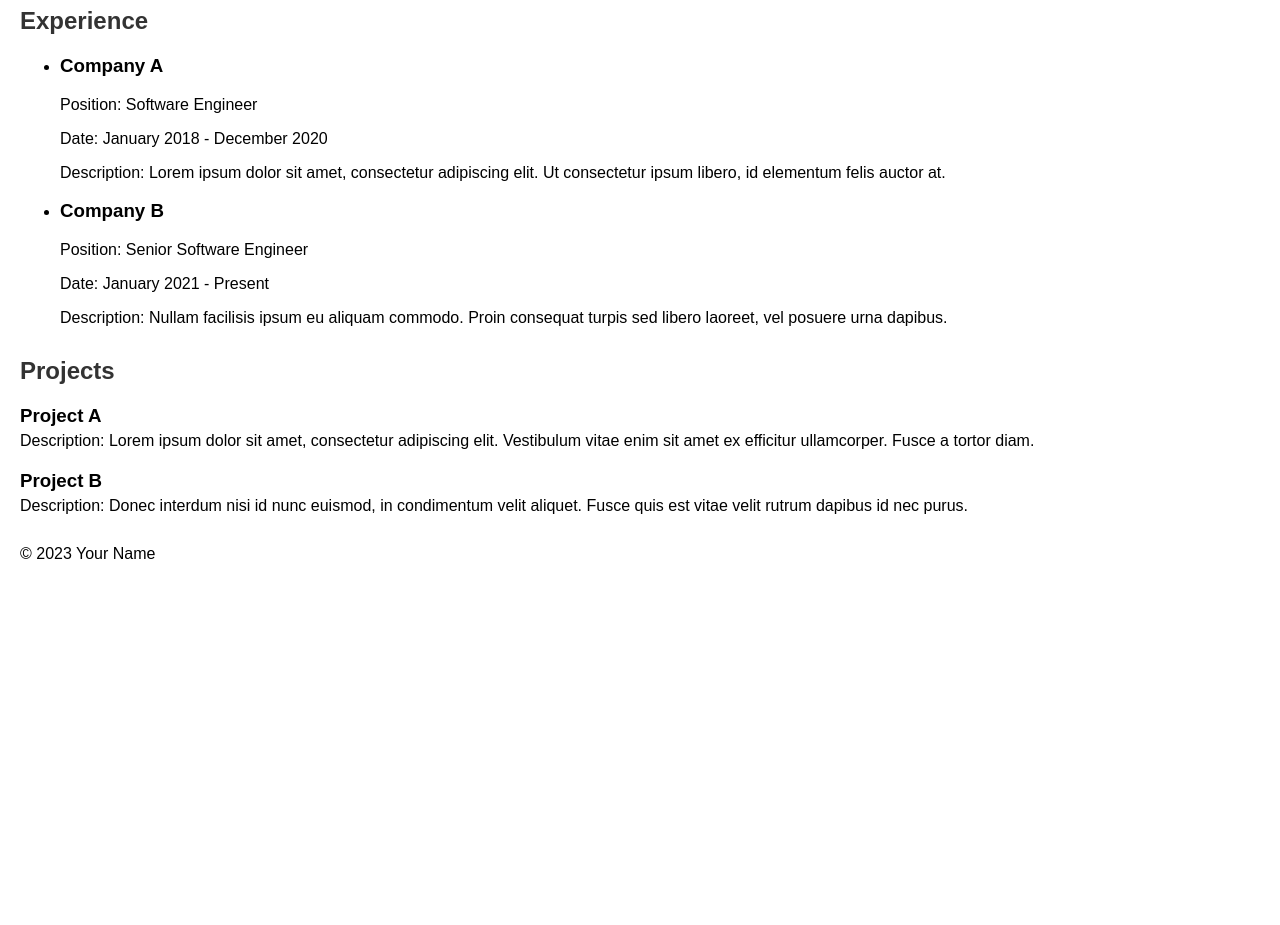
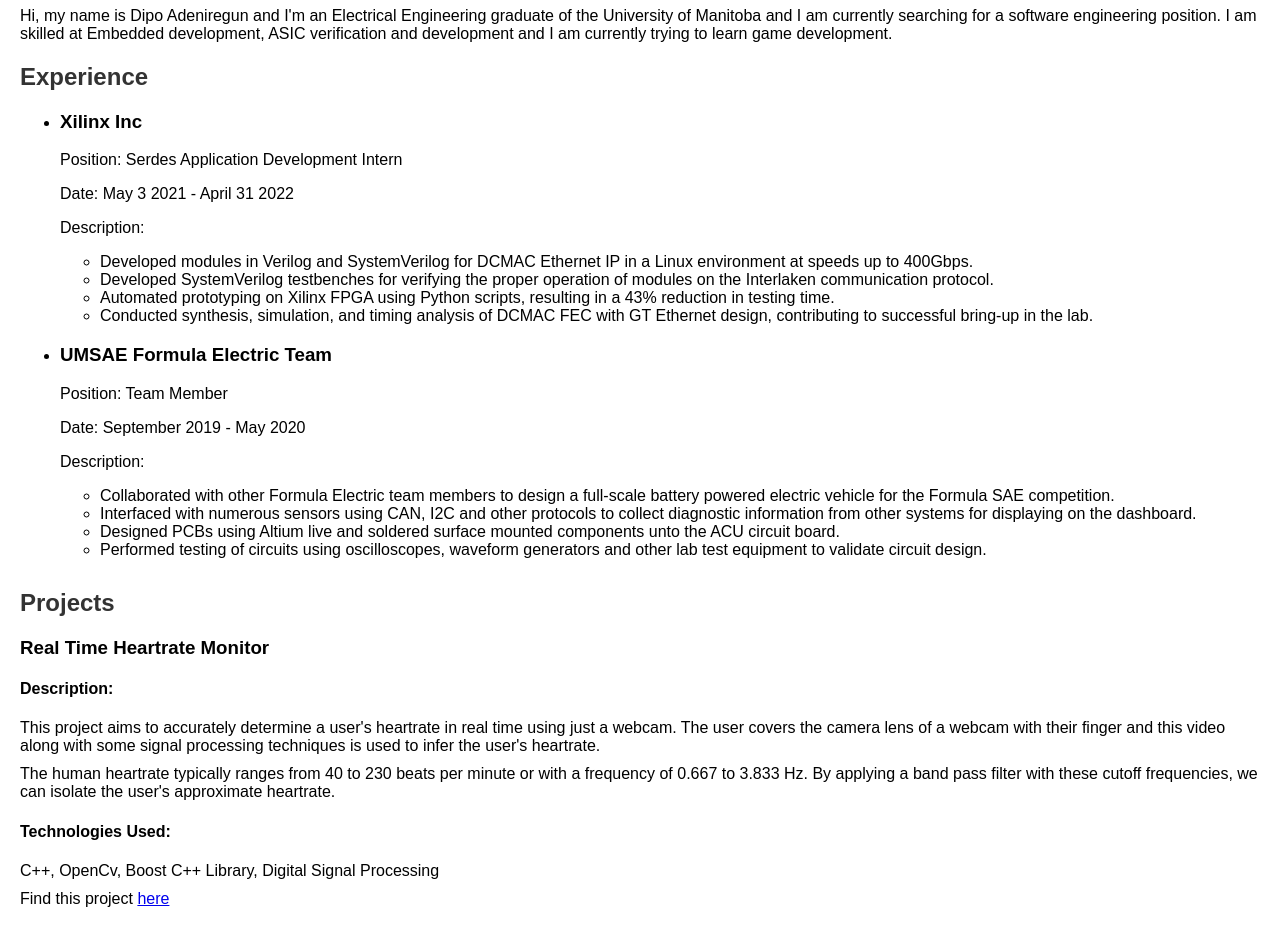
Before and after one commit to dipoAdeniregun/dipoAdeniregun.github.io, a plain HTML site: page index.html in a window 1280 px wide. Shown: the part 93-1018 px from the top of the page. Before the commit the page ends 800 px from the top, so only its background shows below. Drawn offline with Linux system fonts and the light colour scheme.

Commit message:
Update index.html

```diff
--- a/index.html
+++ b/index.html
@@ -1,7 +1,7 @@
 <!DOCTYPE html>
 <html>
 <head>
-    <title>Software Engineer Portfolio</title>
+    <title>Dipo Adeniregun's Portfolio</title>
     <style>
         body {
             font-family: Arial, sans-serif;
@@ -33,23 +33,38 @@
 </head>
 <body>
     <header>
-        <h1>Software Engineer Portfolio</h1>
+        <h1>Dipo Adeniregun's Portfolio</h1>
+        <p>Hi, my name is Dipo Adeniregun and I'm an Electrical Engineering graduate of the University of Manitoba and I am currently searching for a software engineering position. I am
+            skilled at Embedded development, ASIC verification and development and I am currently trying to learn game development.
+        </p>
     </header>
 
     <section class="section">
         <h2>Experience</h2>
         <ul>
             <li>
-                <h3>Company A</h3>
-                <p>Position: Software Engineer</p>
-                <p>Date: January 2018 - December 2020</p>
-                <p>Description: Lorem ipsum dolor sit amet, consectetur adipiscing elit. Ut consectetur ipsum libero, id elementum felis auctor at.</p>
+                <h3>Xilinx Inc</h3>
+                <p>Position: Serdes Application Development Intern</p>
+                <p>Date: May 3 2021 - April 31 2022</p>
+                <p>Description:</p>
+                <ul>
+                    <li>Developed modules in Verilog and SystemVerilog for DCMAC Ethernet IP in a Linux environment at speeds up to 400Gbps.</li>
+                    <li>Developed SystemVerilog testbenches for verifying the proper operation of modules on the Interlaken communication protocol.</li>
+                    <li>Automated prototyping on Xilinx FPGA using Python scripts, resulting in a 43% reduction in testing time.</li>
+                    <li>Conducted synthesis, simulation, and timing analysis of DCMAC FEC with GT Ethernet design, contributing to successful bring-up in the lab.</li>
+                </ul>
             </li>
             <li>
-                <h3>Company B</h3>
-                <p>Position: Senior Software Engineer</p>
-                <p>Date: January 2021 - Present</p>
-                <p>Description: Nullam facilisis ipsum eu aliquam commodo. Proin consequat turpis sed libero laoreet, vel posuere urna dapibus.</p>
+                <h3>UMSAE Formula Electric Team</h3>
+                <p>Position: Team Member</p>
+                <p>Date: September 2019 - May 2020</p>
+                <p>Description:</p>
+                <ul>
+                    <li>Collaborated with other Formula Electric team members to design a full-scale battery powered electric vehicle for the Formula SAE competition.</li>
+                    <li>Interfaced with numerous sensors using CAN, I2C and other protocols to collect diagnostic information from other systems for displaying on the dashboard.</li>
+                    <li>Designed PCBs using Altium live and soldered surface mounted components unto the ACU circuit board.</li>
+                    <li>Performed testing of circuits using oscilloscopes, waveform generators and other lab test equipment to validate circuit design.</li>
+                </ul>
             </li>
         </ul>
     </section>
@@ -57,17 +72,30 @@
     <section class="section">
         <h2>Projects</h2>
         <div class="project">
-            <h3>Project A</h3>
-            <p>Description: Lorem ipsum dolor sit amet, consectetur adipiscing elit. Vestibulum vitae enim sit amet ex efficitur ullamcorper. Fusce a tortor diam.</p>
+            <h3>Real Time Heartrate Monitor</h3>
+            <h4>Description:</h4>
+            <p>This project aims to accurately determine a user's heartrate in real time using just a webcam. The user covers the camera lens of a webcam with their finger and this video
+                along with some signal processing techniques is used to infer the user's heartrate.
+            </p>
+            <p>The human heartrate typically ranges from 40 to 230 beats per minute or with a frequency of 0.667 to 3.833 Hz. By applying a band pass filter with
+                these cutoff frequencies, we can isolate the user's approximate heartrate.
+            </p>
+            <h4>Technologies Used:</h4>
+            <p>C++, OpenCv, Boost C++ Library, Digital Signal Processing</p>
+            <p>Find this project <a href="https://github.com/dipoAdeniregun/Heartrate_Monitor">here</a></p>
         </div>
         <div class="project">
-            <h3>Project B</h3>
-            <p>Description: Donec interdum nisi id nunc euismod, in condimentum velit aliquet. Fusce quis est vitae velit rutrum dapibus id nec purus.</p>
+            <h3>Spotify Playlist Importer</h3>
+            <h4>Description: </h4>
+            <p>This project aims to give users the ability to import all their liked songs, playlists, albums and artists from Spotify to Apple Music and vice versa</p>
+            <h4>Technologies Used:</h4>
+            <p>Python, Flask, SQL</p>
+            <p>Find this project <a href="https://github.com/dipoAdeniregun/PlaylistImporter">here</a></p>
         </div>
     </section>
 
     <footer>
-        <p>&copy; 2023 Your Name</p>
+        <p>&copy; 2023 Dipo Adeniregun</p>
     </footer>
 </body>
 </html>
```
